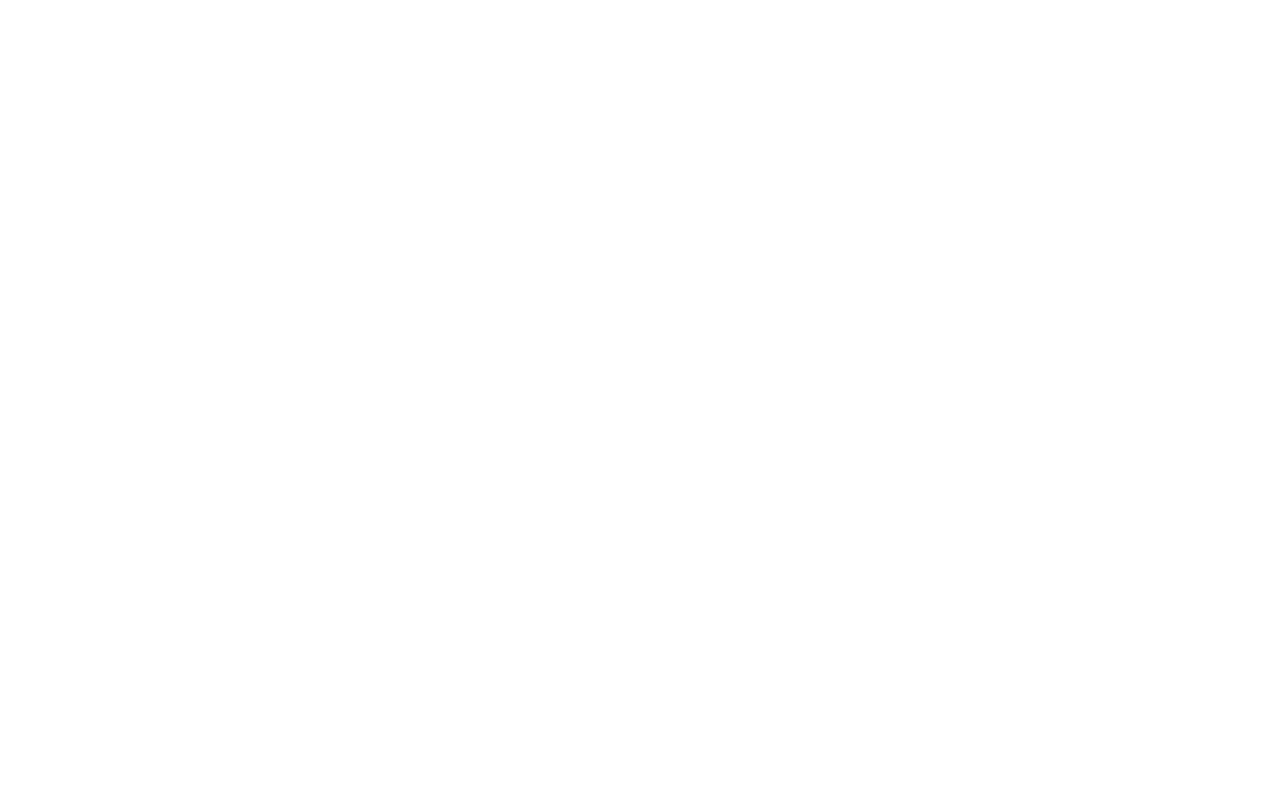
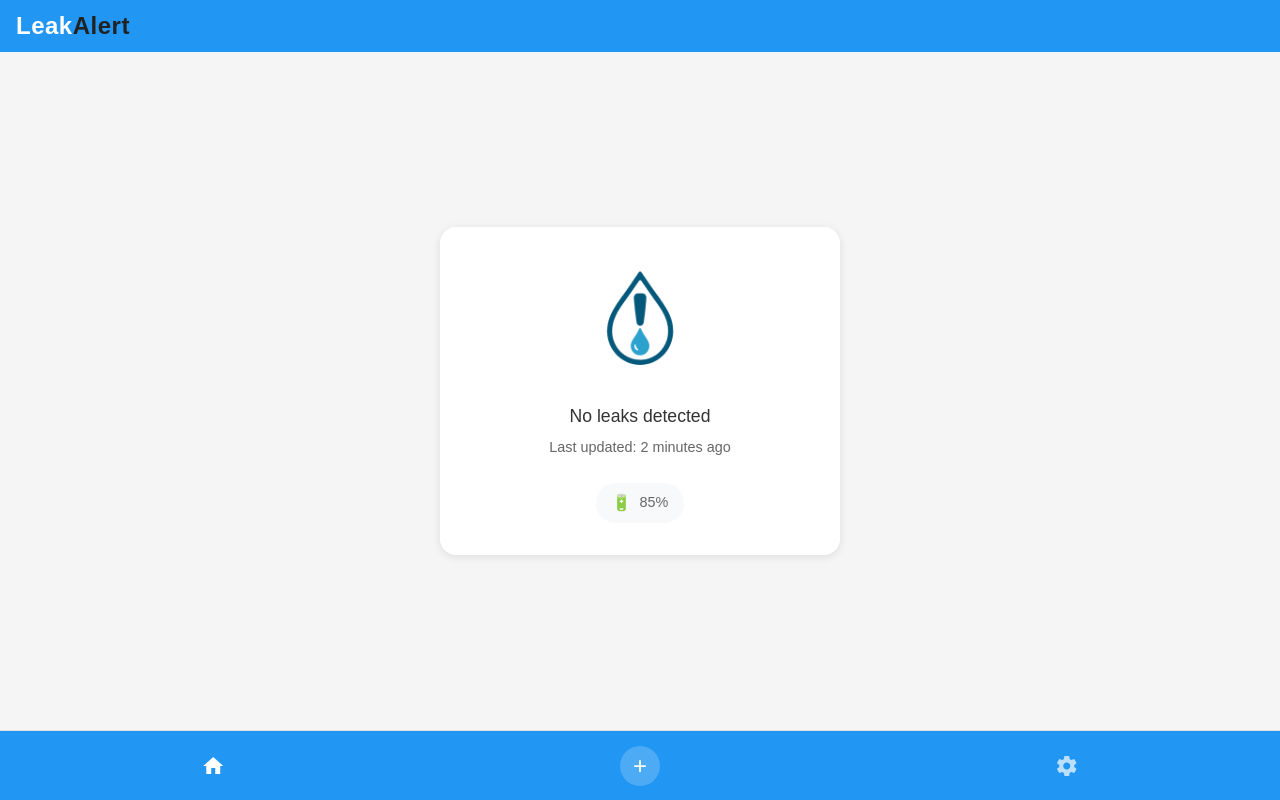
Before and after one commit to lhclavel/leak-alert, a Vue app: page /dashboard in a window 1280 px wide. Before the commit this address had no page. Built offline with nearby package versions, Linux system fonts and the light colour scheme.

Commit message:
feat: added dashboard view after login

```diff
--- a/src/components/auth/LoginForm.vue
+++ b/src/components/auth/LoginForm.vue
@@ -1,10 +1,21 @@
 <script setup>
 import { ref } from 'vue'
+import { useRouter } from 'vue-router'
+
 const show = ref(false)
 const password = ref('')
+const router = useRouter()
+
+// Handle form submit
+function onSubmit() {
+  // Here you can add actual login validation/authentication if needed
+  // For now, just navigate to dashboard on submit
+  router.push('/dashboard')
+}
 </script>
+
 <template>
-  <v-form fast-fail @submit.prevent>
+  <v-form fast-fail @submit.prevent="onSubmit">
     <div class="mb-1">
       <label class="custom-label" for="login-email">Email</label>
       <v-text-field
@@ -55,8 +66,9 @@
       block
       color="primary"
       style="border-radius: 10px"
-      >Log In</v-btn
     >
+      Log In
+    </v-btn>
 
     <div class="d-flex align-center my-6">
       <v-divider class="flex-grow-1"></v-divider>
--- a/src/router/index.js
+++ b/src/router/index.js
@@ -1,6 +1,7 @@
 import { createRouter, createWebHistory } from 'vue-router'
 import LoginView from '@/views/auth/LoginView.vue'
 import RegisterView from '@/views/auth/RegisterView.vue'
+import DashboardView from '@/views/system/DashboardView.vue'
 
 const router = createRouter({
   history: createWebHistory(import.meta.env.BASE_URL),
@@ -12,13 +13,18 @@
     },
     {
       path: '/login',
-      name: 'login',
+      name: 'login', // Removed slash
       component: LoginView,
     },
     {
       path: '/register',
-      name: '/register',
+      name: 'register',
       component: RegisterView,
+    },
+    {
+      path: '/dashboard',
+      name: 'dashboard',
+      component: DashboardView,
     },
   ],
 })
--- /dev/null
+++ b/src/views/system/DashboardView.vue
@@ -0,0 +1,238 @@
+<script setup>
+import { ref } from 'vue'
+import AppHeader from '@/components/layout/AppHeader.vue'
+
+// Dashboard state
+const currentTab = ref('home')
+
+// Sample data - you can replace with real data
+const leakStatus = ref('No leaks detected')
+const batteryLevel = ref(85)
+const lastUpdate = ref('2 minutes ago')
+
+// Tab switching function
+const setActiveTab = (tab) => {
+  currentTab.value = tab
+}
+</script>
+
+<template>
+  <div class="dashboard-container">
+    <!-- Header -->
+    <AppHeader />
+
+    <!-- Main Content -->
+    <div class="main-content">
+      <!-- Status Card -->
+      <div class="status-card">
+        <div class="card-content">
+          <!-- Logo -->
+          <div class="logo-container">
+            <img src="/images/logo1.png" alt="LeakAlert Logo" class="logo-image" />
+          </div>
+
+          <!-- Status Text -->
+          <h3 class="status-text">{{ leakStatus }}</h3>
+          <p class="last-update">Last updated: {{ lastUpdate }}</p>
+
+          <!-- Quick Stats -->
+          <div class="quick-stats">
+            <div class="stat-item">
+              <span class="battery-icon">🔋</span>
+              <span class="stat-text">{{ batteryLevel }}%</span>
+            </div>
+          </div>
+        </div>
+      </div>
+    </div>
+
+    <!-- Bottom Navigation -->
+    <div class="bottom-nav">
+      <button
+        class="nav-btn"
+        :class="{ active: currentTab === 'home' }"
+        @click="setActiveTab('home')"
+      >
+        <v-icon class="nav-home">mdi-home</v-icon>
+      </button>
+
+      <button
+        class="nav-btn add-btn"
+        :class="{ active: currentTab === 'add' }"
+        @click="setActiveTab('add')"
+      >
+        <div class="add-button">
+          <span class="nav-icon">+</span>
+        </div>
+      </button>
+
+      <button
+        class="nav-btn"
+        :class="{ active: currentTab === 'settings' }"
+        @click="setActiveTab('settings')"
+      >
+        <v-icon class="nav-settings">mdi-cog</v-icon>
+      </button>
+    </div>
+  </div>
+</template>
+
+<style scoped>
+.dashboard-container {
+  display: flex;
+  flex-direction: column;
+  min-height: 100vh;
+  background-color: #f5f5f5;
+  font-family: Arial, sans-serif;
+}
+
+.main-content {
+  flex: 1;
+  padding: 16px;
+  display: flex;
+  align-items: center;
+  justify-content: center;
+}
+
+.status-card {
+  width: 100%;
+  max-width: 400px;
+  background: white;
+  border-radius: 16px;
+  box-shadow: 0 2px 8px rgba(0, 0, 0, 0.1);
+  overflow: hidden;
+}
+
+.card-content {
+  padding: 32px;
+  text-align: center;
+}
+
+.logo-container {
+  display: flex;
+  justify-content: center;
+  align-items: center;
+  margin-bottom: 24px;
+}
+
+.logo-image {
+  width: 120px;
+  height: 120px;
+  max-width: 120px;
+  object-fit: contain;
+}
+
+.status-text {
+  color: #333;
+  font-weight: 500;
+  font-size: 1.1rem;
+  margin: 16px 0 8px 0;
+}
+
+.last-update {
+  color: #666;
+  font-size: 0.9rem;
+  margin: 0 0 24px 0;
+}
+
+.quick-stats {
+  display: flex;
+  justify-content: center;
+  gap: 16px;
+}
+
+.stat-item {
+  display: flex;
+  align-items: center;
+  background: #f8f9fa;
+  padding: 8px 16px;
+  border-radius: 20px;
+  font-size: 0.9rem;
+  color: #666;
+}
+
+.battery-icon {
+  margin-right: 8px;
+  font-size: 1rem;
+}
+
+.stat-text {
+  font-weight: 500;
+}
+
+.bottom-nav {
+  display: flex;
+  background: #2196f3;
+  height: 70px;
+  border-top: 1px solid #e0e0e0;
+}
+
+.nav-btn {
+  flex: 1;
+  display: flex;
+  flex-direction: column;
+  align-items: center;
+  justify-content: center;
+  background: none;
+  border: none;
+  color: rgba(255, 255, 255, 0.7);
+  cursor: pointer;
+  transition: color 0.3s ease;
+  padding: 8px;
+}
+
+.nav-btn:hover,
+.nav-btn.active {
+  color: white;
+}
+
+.nav-icon {
+  font-size: 20px;
+  margin-bottom: 4px;
+}
+
+.nav-home {
+  max-width: 10%;
+}
+
+.add-btn {
+  position: relative;
+}
+
+.add-button {
+  background: rgba(255, 255, 255, 0.2);
+  border-radius: 50%;
+  width: 40px;
+  height: 40px;
+  display: flex;
+  align-items: center;
+  justify-content: center;
+  backdrop-filter: blur(10px);
+}
+
+.add-button .nav-icon {
+  font-size: 24px;
+  color: white;
+  margin-bottom: 0;
+}
+
+/* Mobile responsiveness */
+@media (max-width: 600px) {
+  .main-content {
+    padding: 12px;
+  }
+
+  .logo-image {
+    width: 100px;
+    height: 100px;
+  }
+
+  .status-text {
+    font-size: 1rem;
+  }
+
+  .card-content {
+    padding: 24px;
+  }
+}
+</style>
```
